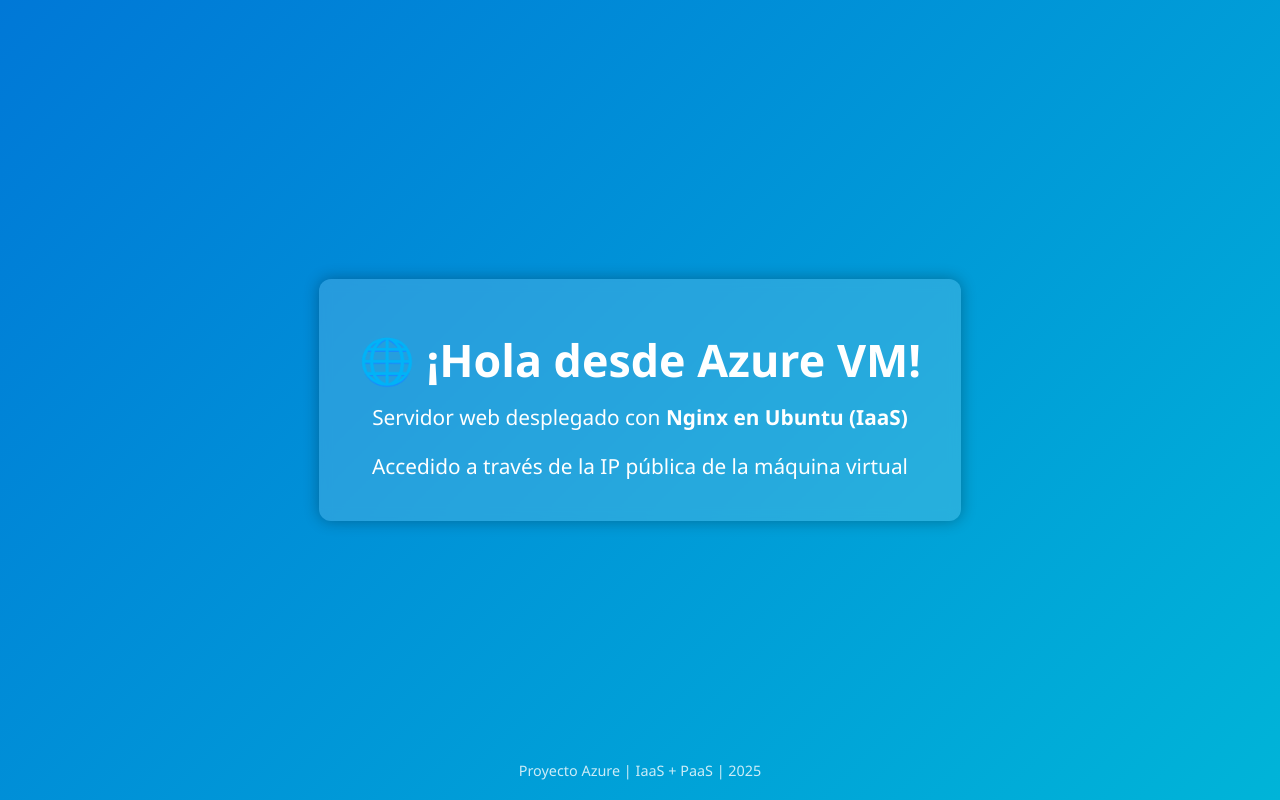
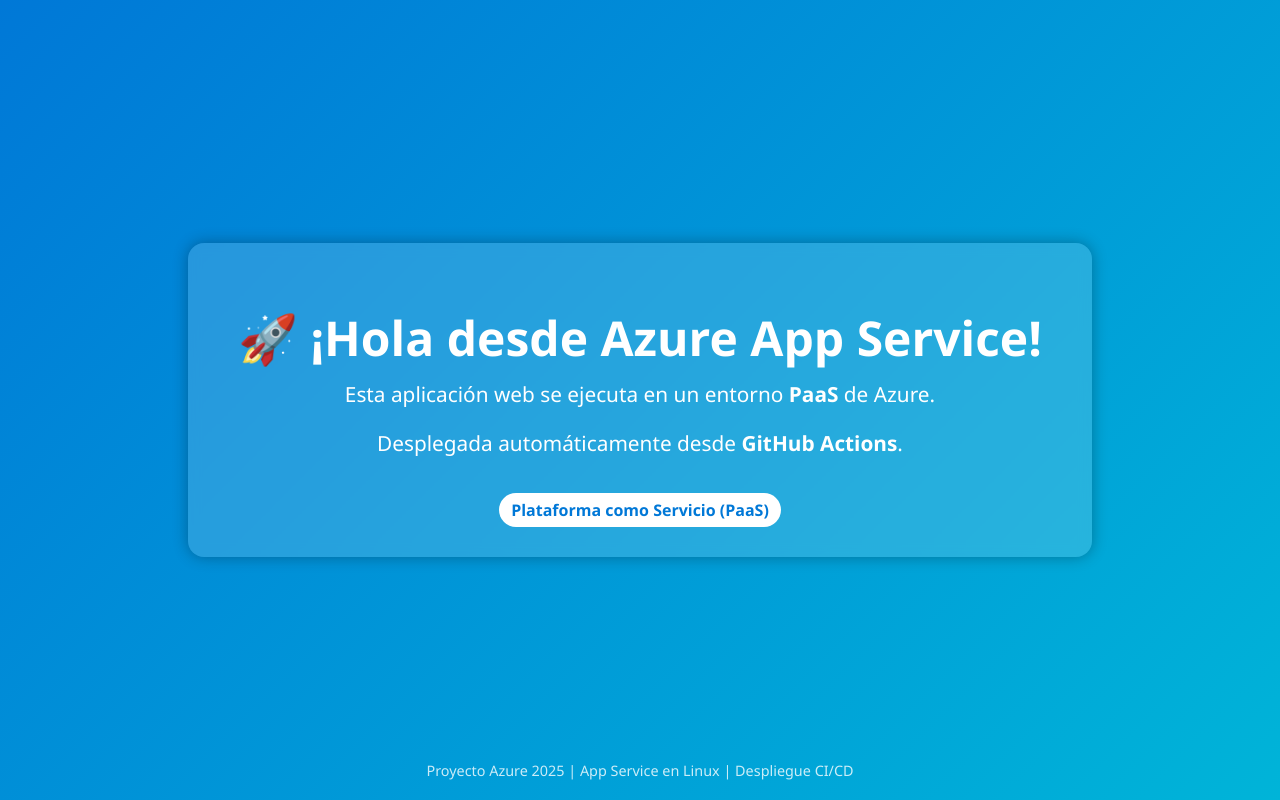
Before and after one commit to Sttip/mi-web-app, a website: page index.html in a window 1280 px wide. Drawn offline with Linux system fonts and the light colour scheme.

Commit message:
Update index.html

```diff
--- a/index.html
+++ b/index.html
@@ -3,11 +3,11 @@
 <head>
   <meta charset="UTF-8">
   <meta name="viewport" content="width=device-width, initial-scale=1.0">
-  <title>Bienvenido a Azure</title>
+  <title>Azure App Service (PaaS) - Despliegue Automático</title>
   <style>
     body {
       font-family: 'Segoe UI', sans-serif;
-      background: linear-gradient(135deg, #0078d7, #00b4d8);
+      background: linear-gradient(135deg, #0078D7, #00B4D8);
       color: white;
       text-align: center;
       margin: 0;
@@ -18,19 +18,28 @@
       align-items: center;
     }
     h1 {
-      font-size: 2.8em;
-      margin-bottom: 0.3em;
+      font-size: 3em;
+      margin-bottom: 0.2em;
     }
     p {
       font-size: 1.3em;
-      margin-top: 0;
+      margin-top: 0.3em;
     }
     .box {
       background: rgba(255,255,255,0.15);
-      padding: 20px 40px;
-      border-radius: 12px;
+      padding: 30px 50px;
+      border-radius: 16px;
       backdrop-filter: blur(6px);
       box-shadow: 0 0 15px rgba(0,0,0,0.3);
+    }
+    .tag {
+      background: #fff;
+      color: #0078D7;
+      font-weight: bold;
+      padding: 6px 12px;
+      border-radius: 20px;
+      margin-top: 15px;
+      display: inline-block;
     }
     footer {
       position: absolute;
@@ -42,10 +51,11 @@
 </head>
 <body>
   <div class="box">
-    <h1>🌐 ¡Hola desde Azure VM!</h1>
-    <p>Servidor web desplegado con <strong>Nginx en Ubuntu (IaaS)</strong></p>
-    <p>Accedido a través de la IP pública de la máquina virtual</p>
+    <h1>🚀 ¡Hola desde Azure App Service!</h1>
+    <p>Esta aplicación web se ejecuta en un entorno <strong>PaaS</strong> de Azure.</p>
+    <p>Desplegada automáticamente desde <strong>GitHub Actions</strong>.</p>
+    <span class="tag">Plataforma como Servicio (PaaS)</span>
   </div>
-  <footer>Proyecto Azure | IaaS + PaaS | 2025</footer>
+  <footer>Proyecto Azure 2025 | App Service en Linux | Despliegue CI/CD</footer>
 </body>
 </html>
```
